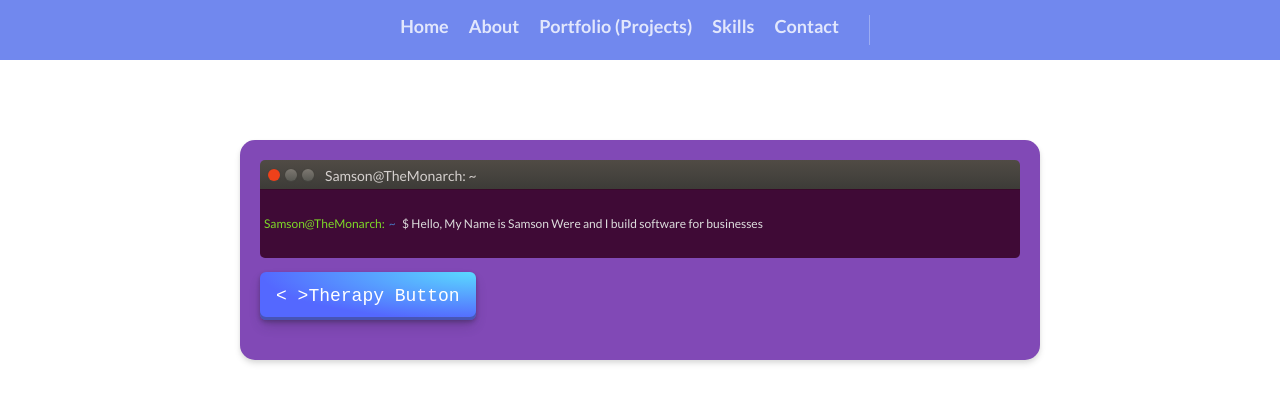
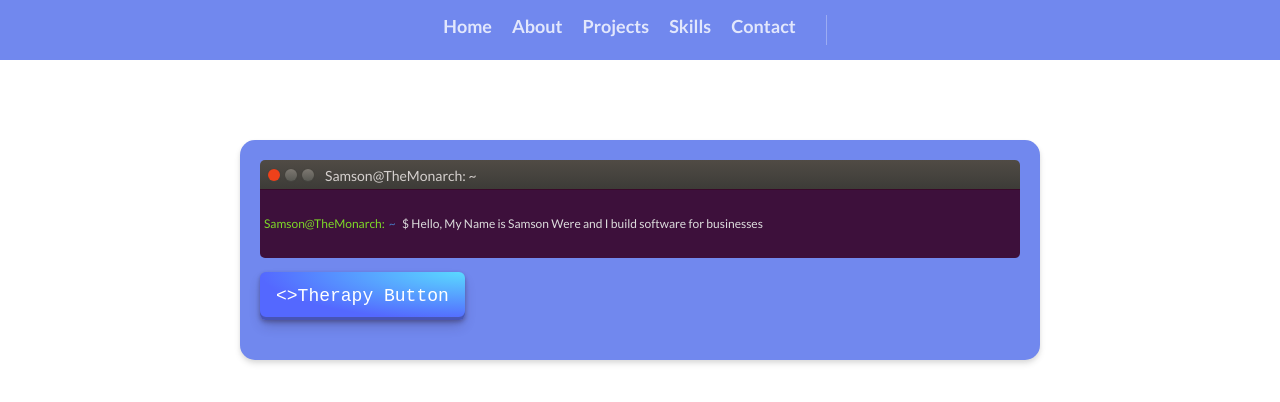
Before and after one commit to Samsonroyal/Samson-Portfolio, a plain HTML site: page index.html in a window 1280 px wide. Drawn offline with Linux system fonts and the light colour scheme.

Commit message:
change name of portfolio to projects

```diff
--- a/index.html
+++ b/index.html
@@ -11,6 +11,8 @@
 </head>
 
 <body>
+
+
     <header id="header">
         <nav class="links" style="--items: 5;">
             <li class="nav-item">
@@ -20,7 +22,7 @@
                 <a class="nav-link page-scroll" href="about.html">About</a>
             </li>
             <li class="nav-item">
-            <a class="nav-link page-scroll" href="project.html">Portfolio (Projects)</a>
+                <a class="nav-link page-scroll" href="project.html">Projects</a>
             </li>
             <li class="nav-item">
                 <a class="nav-link page-scroll" href="skills.html">Skills</a>
@@ -34,14 +36,16 @@
 
     <!-- Header -->
 
-        <div class="content  square purple">
-            <div class="noisy"> </div>
+    <div class="content">
+
         <div class="terminal_toolbar">
             <div class="butt">
                 <button class="btn btn-color"></button>
                 <button class="btn"></button>
                 <button class="btn"></button>
+
             </div>
+
             <p class="user">Samson@TheMonarch: ~</p>
         </div>
         <div class="container_terminal">
@@ -59,10 +63,11 @@
 
         </div>
         <div class="row">
+
             <div class="col-lg-6">
                 <div class="text-container">
-                        <button class="button-29" role="button" >
-                            < >Therapy Button</>
+                    <button class="button-29" role="button">
+                        <>Therapy Button</>
                     </button>
                 </div>
                 <!-- end of text-container -->
@@ -70,11 +75,12 @@
             <!-- end of col -->
 
         </div>
+
         <!-- end of row -->
     </div>
     <!-- end of container -->
 
-
+    <script src="mouseglow.js"></script>
 </body>
 
 </html>
```
Lines whose indentation alone changed are shown as unchanged.
